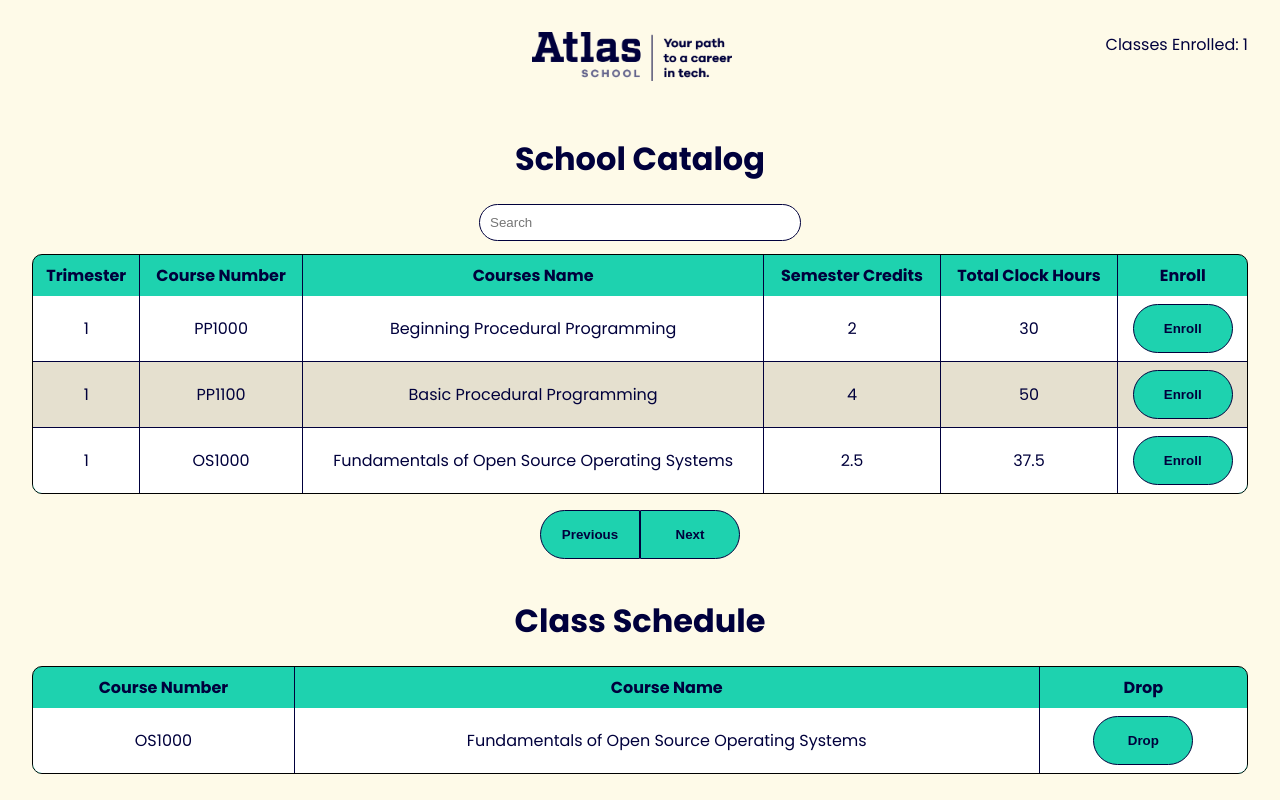
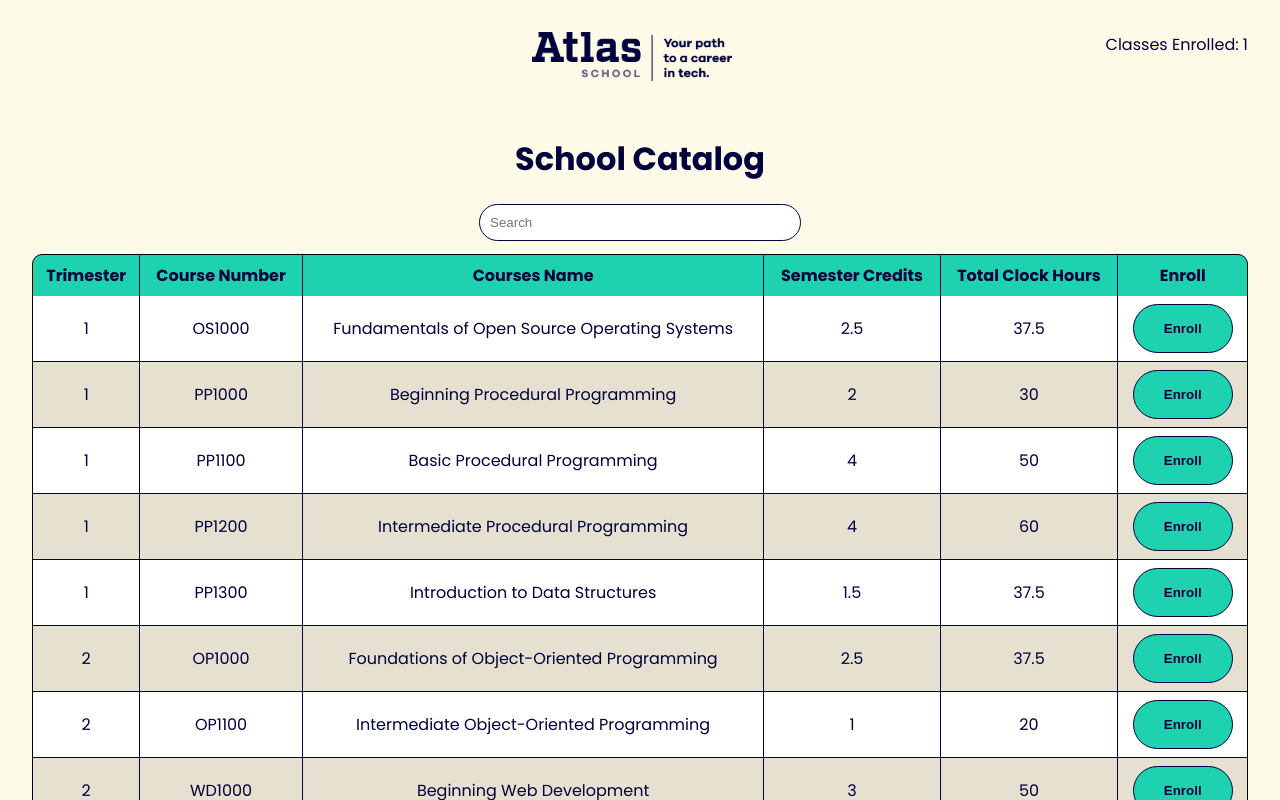
Before and after one commit to jessasesh/atlas-react-state-intro, a React (Vite) app: page / in a window 1280 px wide. Shown: the top 800 px of the page. Built offline with nearby package versions, Linux system fonts and the light colour scheme.

Commit message:
Added useState and useEffect hooks to fetch course data; table will render based on the fetched data

```diff
--- a/src/SchoolCatalog.jsx
+++ b/src/SchoolCatalog.jsx
@@ -1,4 +1,21 @@
+import React, { useState, useEffect } from "react";
+
 export default function SchoolCatalog() {
+// State that holds the courses data
+  const [courses, setCourses] = useState([]);
+
+  // Fetch data when component mounts
+  useEffect(() => {
+    fetch('/api/courses.json')
+      .then((response) => response.json())
+      .then((data) => {
+        setCourses(data);
+      })
+      .catch((error) => {
+        console.error('Error when fetching data:', error);
+      });
+  }, []);
+
   return (
     <div className="school-catalog">
       <h1>School Catalog</h1>
@@ -15,36 +32,18 @@ export default function SchoolCatalog() {
           </tr>
         </thead>
         <tbody>
-          <tr>
-            <td>1</td>
-            <td>PP1000</td>
-            <td>Beginning Procedural Programming</td>
-            <td>2</td>
-            <td>30</td>
-            <td>
-              <button>Enroll</button>
-            </td>
-          </tr>
-          <tr>
-            <td>1</td>
-            <td>PP1100</td>
-            <td>Basic Procedural Programming</td>
-            <td>4</td>
-            <td>50</td>
-            <td>
-              <button>Enroll</button>
-            </td>
-          </tr>
-          <tr>
-            <td>1</td>
-            <td>OS1000</td>
-            <td>Fundamentals of Open Source Operating Systems</td>
-            <td>2.5</td>
-            <td>37.5</td>
-            <td>
-              <button>Enroll</button>
-            </td>
-          </tr>
+          {courses.map((course, index) => (
+            <tr key={index}>
+              <td>{course.trimester}</td>
+              <td>{course.courseNumber}</td>
+              <td>{course.courseName}</td>
+              <td>{course.semesterCredits}</td>
+              <td>{course.totalClockHours}</td>
+              <td>
+                <button>Enroll</button>
+              </td>
+            </tr>
+          ))}
         </tbody>
       </table>
       <div className="pagination">
```
